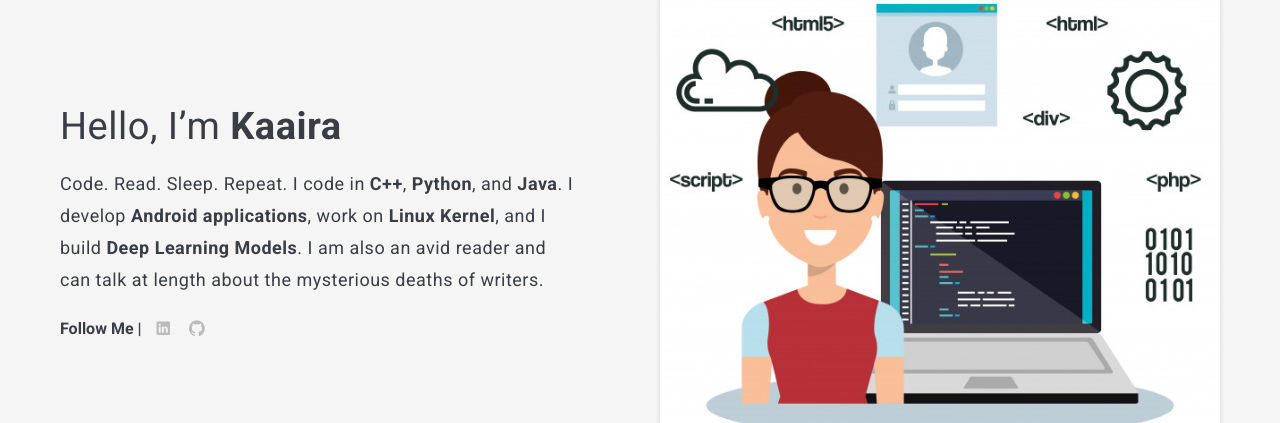
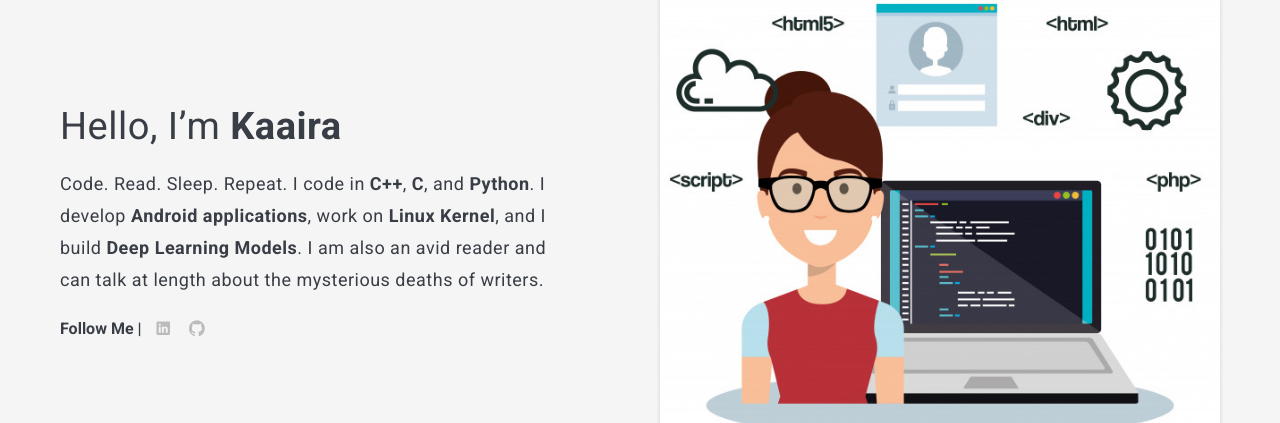
Before and after one commit to KaairaGupta/KaairaGupta.github.io, a Jekyll site: the page built from index.html, in a window 1280 px wide and 900 px high. Shown: the part 237-660 px from the top of the window. Built offline with Jekyll 4.4.1, drawn with Linux system fonts in a browser that asks for light colours; nearby versions of some CDN libraries; the list of posts is cut into pages by our own code.

Commit message:
modified setting to account for gsoc

```diff
--- a/_config.yml
+++ b/_config.yml
@@ -45,3 +45,4 @@ author: Kaaira
 feed:
   categories:
     - Outreachy-Linux
+    - GSoC2021
--- a/_data/settings.yml
+++ b/_data/settings.yml
@@ -10,7 +10,7 @@ author:
   name: Kaaira Gupta
   image: icon.jpg
   say-hello: Hello, I’m <strong>Kaaira</strong>
-  bio: Code. Read. Sleep. Repeat. I code in <strong>C++</strong>, <strong>Python</strong>, and <strong>Java</strong>. I develop <strong>Android applications</strong>, work on <strong>Linux Kernel</strong>, and I build <strong>Deep Learning Models</strong>. I am also an avid reader and can talk at length about the mysterious deaths of writers.
+  bio: Code. Read. Sleep. Repeat. I code in <strong>C++</strong>, <strong>C</strong>, and <strong>Python</strong>. I develop <strong>Android applications</strong>, work on <strong>Linux Kernel</strong>, and I build <strong>Deep Learning Models</strong>. I am also an avid reader and can talk at length about the mysterious deaths of writers.
 
 
 #-------------------------------
```
